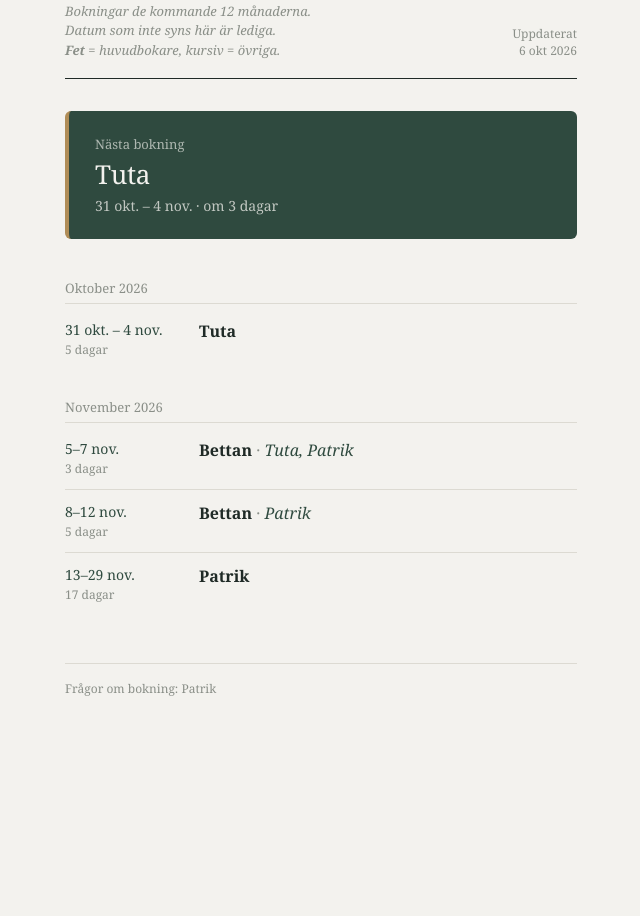
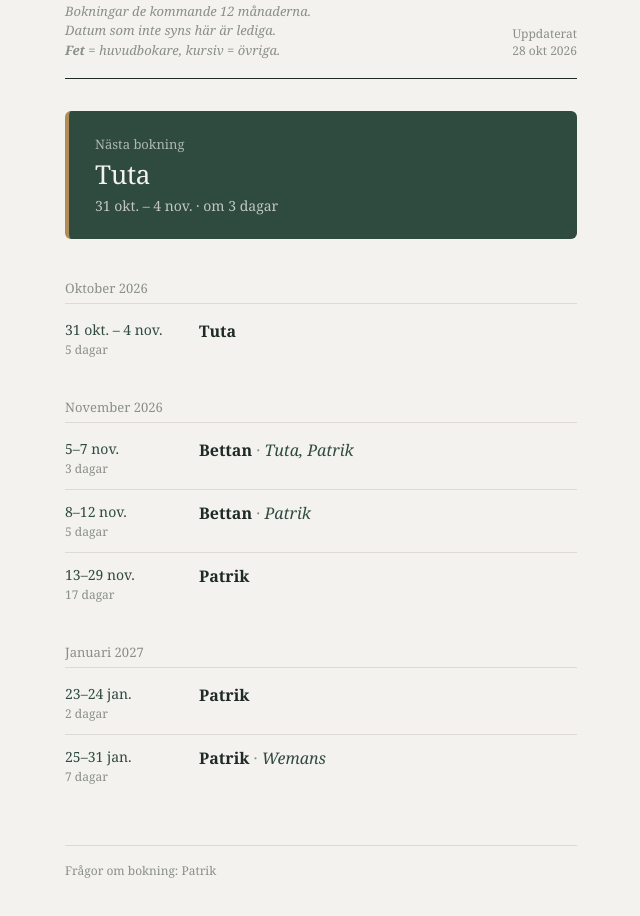
Before and after one commit to Pater483/Estepona, a plain HTML site: page index.html in a window 1280 px wide. Shown: the part 82-998 px from the top of the page, without its empty margins (319-959 px from the left). Before the commit the page ends 859 px from the top, so only its background shows below. Drawn offline with Linux system fonts and the light colour scheme.

Commit message:
Add files via upload

```diff
--- a/index.html
+++ b/index.html
@@ -65,7 +65,7 @@
       <h1>Estepona</h1>
       <div class="desc">Bokningar de kommande 12 månaderna.<br>Datum som inte syns här är lediga.<br><b>Fet</b> = huvudbokare, <i>kursiv</i> = övriga.</div>
     </div>
-    <div class="updated">Uppdaterat<br>6 okt 2026</div>
+    <div class="updated">Uppdaterat<br>28 okt 2026</div>
   </div>
 
   <div id="hero"></div>
@@ -81,6 +81,8 @@ const BOOKINGS = [
   { start: "2026-10-31", end: "2026-11-07", guest: "Tuta" },
   { start: "2026-11-05", end: "2026-11-12", guest: "Bettan" },
   { start: "2026-11-05", end: "2026-11-29", guest: "Patrik" },
+  { start: "2027-01-23", end: "2027-01-31", guest: "Patrik" },
+  { start: "2027-01-25", end: "2027-01-31", guest: "Wemans" },
 ];
 
 const DAY = 86400000;
```
